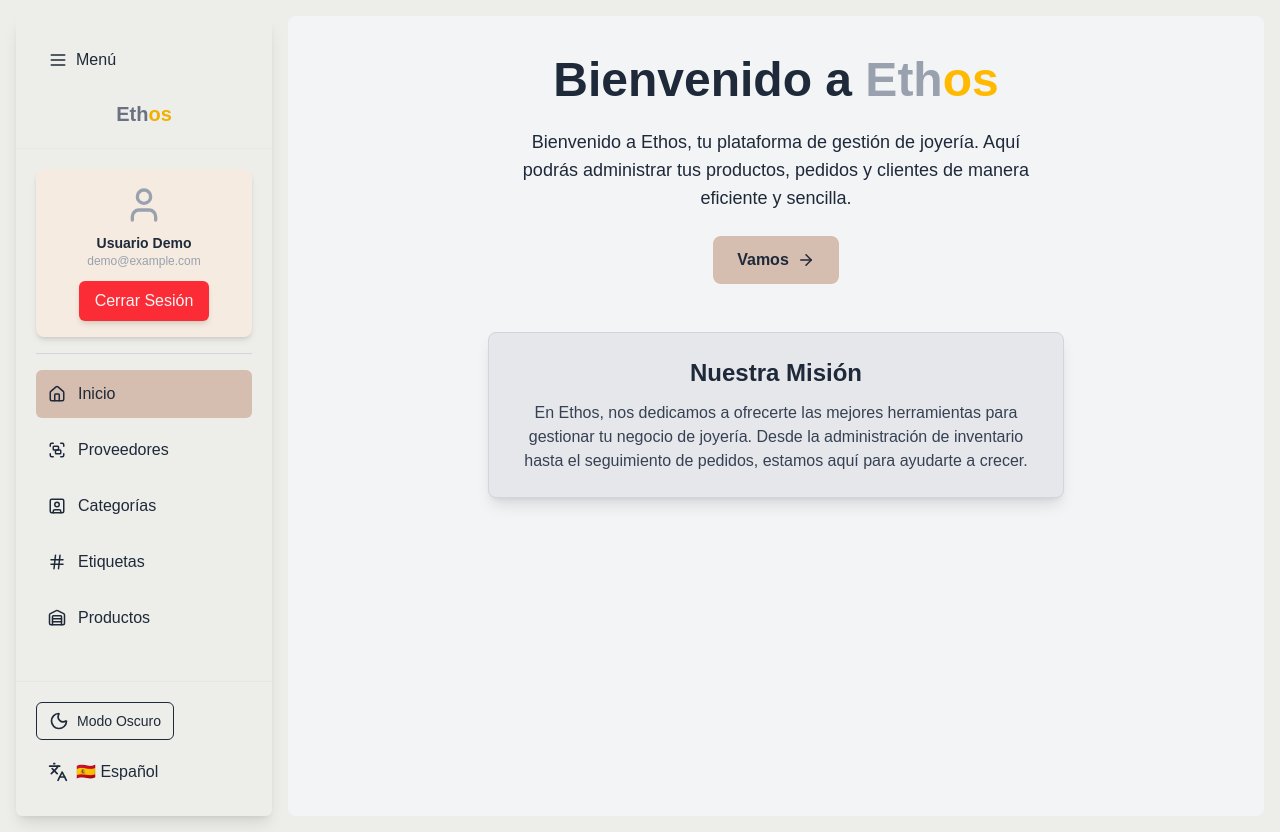
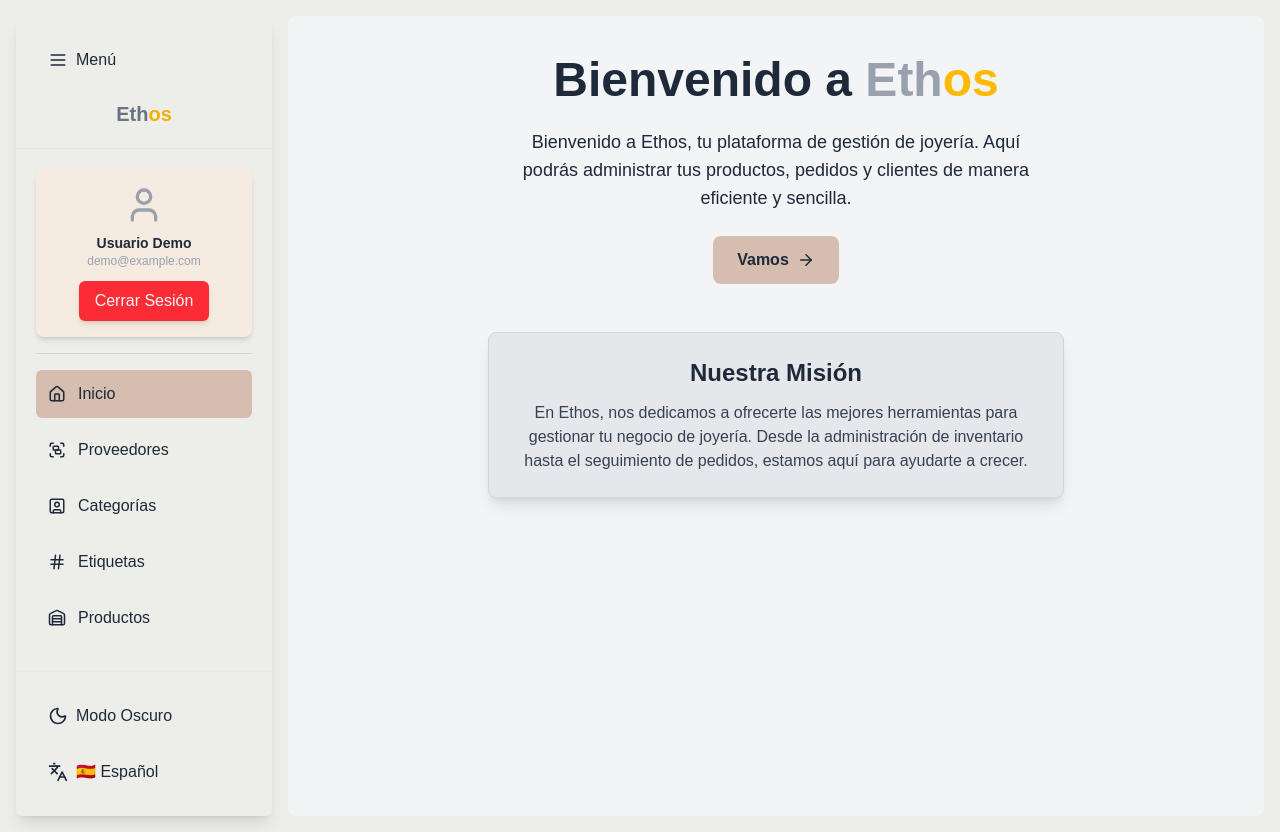
Before and after one commit to AlfonsoVazquezOficial/mayahuel-admin-page, a Next.js app: page / in a window 1280 px wide. Built offline with nearby package versions, Linux system fonts and the light colour scheme.

Commit message:
Dark them button change

```diff
--- a/src/app/common/Sidebar.tsx
+++ b/src/app/common/Sidebar.tsx
@@ -216,7 +216,7 @@ const Sidebar = () => {
           <div className="flex-shrink-0 p-5 border-t dark:border-gray-700 border-gray-200">
             <ThemeToggle />
             <div
-              className="flex items-center gap-2 p-3 dark:hover:bg-gray-600 hover:bg-blue-100 rounded-md cursor-pointer transition-all"
+              className="flex items-center gap-2 p-3 dark:hover:bg-gray-600 hover:bg-brand-c rounded-md cursor-pointer transition-all"
               onClick={toggleLanguage}
             >
               <Languages size={20} />
--- a/src/app/common/ThemeToggle.tsx
+++ b/src/app/common/ThemeToggle.tsx
@@ -25,7 +25,7 @@ export function ThemeToggle() {
       onClick={() =>
         setTheme(currentTheme === "dark" ? "light" : "dark")
       }
-      className="flex items-center gap-2 rounded-md border border-border bg-background px-3 py-2 text-sm font-medium text-foreground transition-colors duration-200 hover:bg-muted cursor-pointer mb-2 dark:hover:bg-gray-300 dark:hover:text-gray-800 hover:bg-gray-800 hover:text-gray-100"
+      className="flex items-center gap-2 p-3  rounded-md transition-all cursor-pointer mb-2 dark:hover:bg-gray-300 dark:hover:text-gray-800 hover:bg-gray-800 hover:text-gray-100"
     >
       {currentTheme === "dark" ? (
         <>
```
